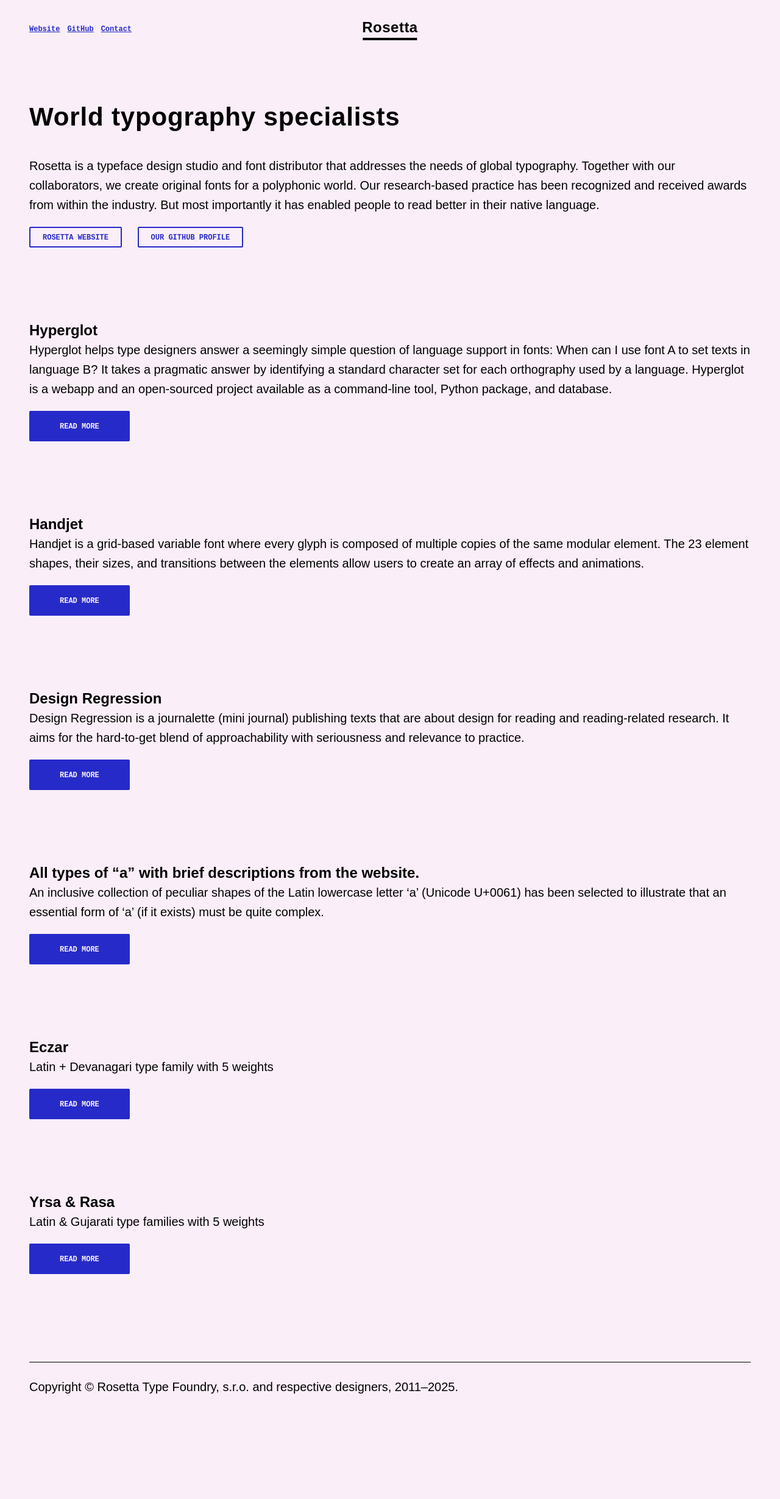
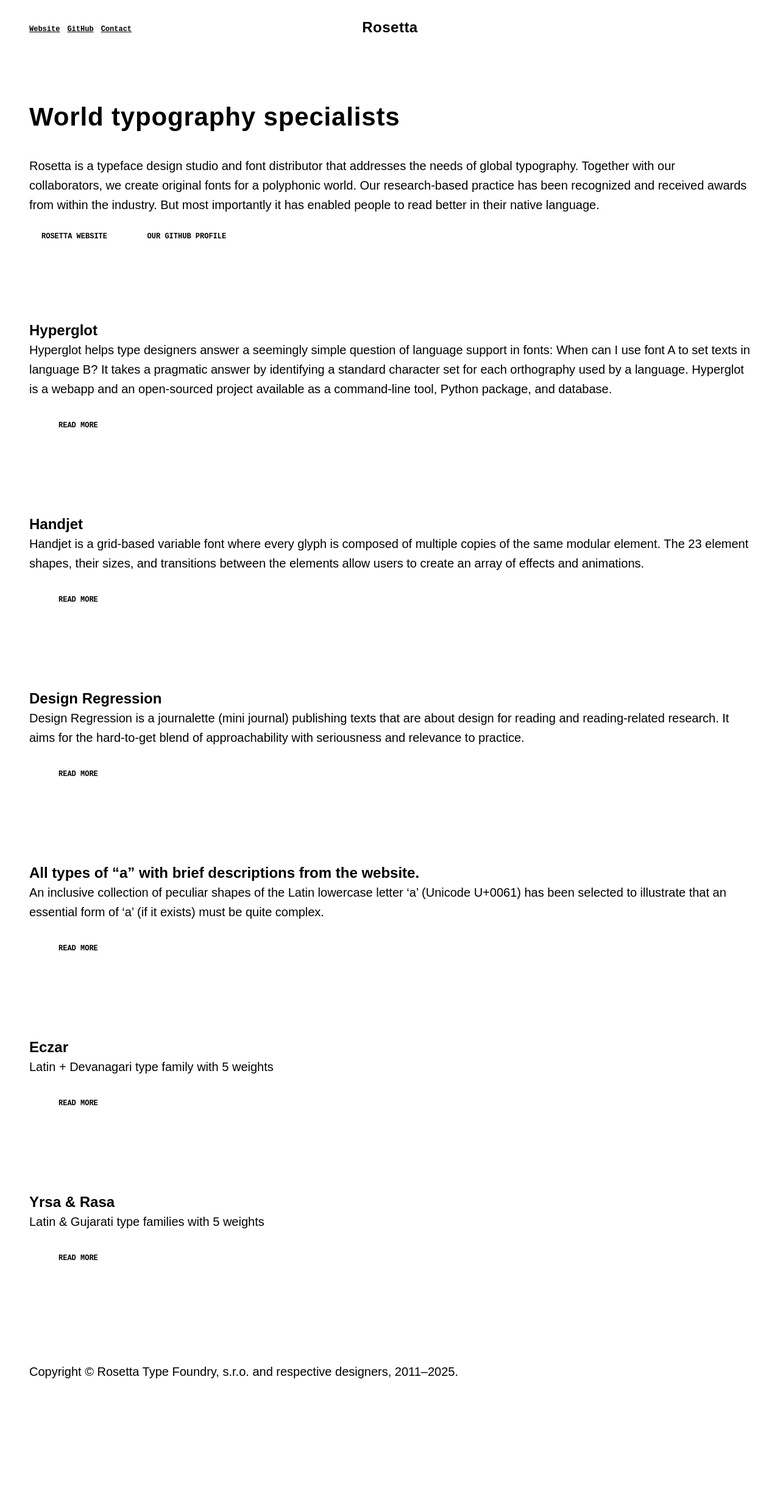
Before and after one commit to rosettatype/rosettatype.github.io, a Jekyll site: the page built from HOME.md, in a window 1280 px wide. Shown: the whole page at 61% size. Built offline with Jekyll 4.4.1, drawn with Linux system fonts in a browser that asks for light colours; some web fonts are replaced; after the commit the page ends 2434 px from its top, so only the background shows below that.

Commit message:
Debugging

```diff
--- a/assets/styles.scss
+++ b/assets/styles.scss
@@ -2,7 +2,7 @@
 ---
 
 // Load the dark/light themes
-@import "themes";
+//@import "themes";
 
 // The overall design system
 @import "rosetta-ds/rosetta-ds";
```
